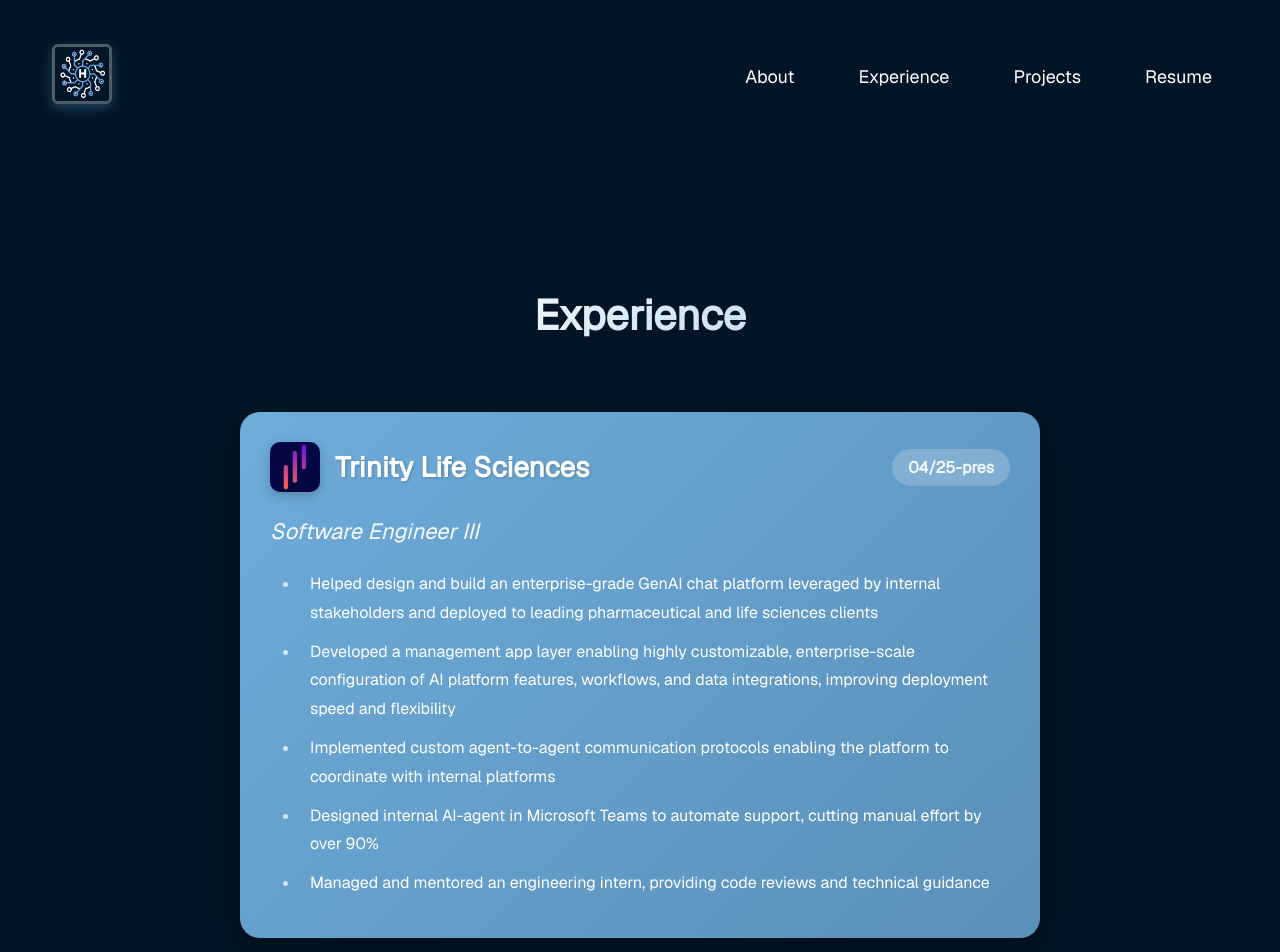
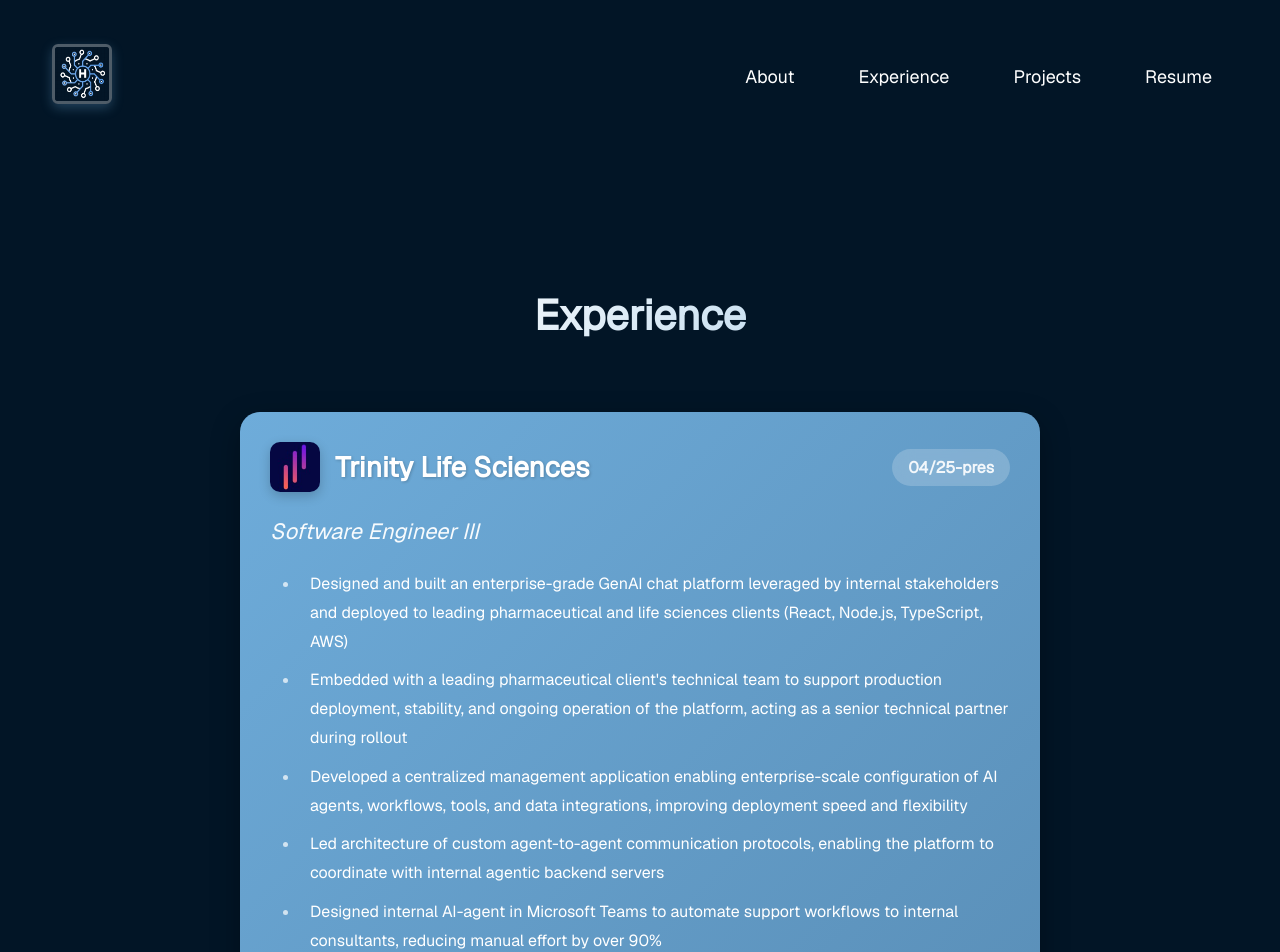
Before and after one commit to Harry-Schlechter/personal-site, a React (Create React App) app in the folder my-app/: page /experience in a window 1280 px wide. Shown: the top 952 px of the page. Built offline with nearby package versions, Linux system fonts and the light colour scheme.

Commit message:
fix: experience

```diff
--- a/my-app/src/pages/Experience.tsx
+++ b/my-app/src/pages/Experience.tsx
@@ -30,11 +30,12 @@
                 </div>
                 <div className="botBox">
                     <ul>
-                        <li>Helped design and build an enterprise-grade GenAI chat platform leveraged by internal stakeholders and deployed to leading pharmaceutical and life sciences clients</li>
-                        <li>Developed a management app layer enabling highly customizable, enterprise-scale configuration of AI platform features, workflows, and data integrations, improving deployment speed and flexibility</li>
-                        <li>Implemented custom agent-to-agent communication protocols enabling the platform to coordinate with internal platforms</li>
-                        <li>Designed internal AI-agent in Microsoft Teams to automate support, cutting manual effort by over 90%</li>
-                        <li>Managed and mentored an engineering intern, providing code reviews and technical guidance</li>
+                        <li>Designed and built an enterprise-grade GenAI chat platform leveraged by internal stakeholders and deployed to leading pharmaceutical and life sciences clients (React, Node.js, TypeScript, AWS)</li>
+                        <li>Embedded with a leading pharmaceutical client's technical team to support production deployment, stability, and ongoing operation of the platform, acting as a senior technical partner during rollout</li>
+                        <li>Developed a centralized management application enabling enterprise-scale configuration of AI agents, workflows, tools, and data integrations, improving deployment speed and flexibility</li>
+                        <li>Led architecture of custom agent-to-agent communication protocols, enabling the platform to coordinate with internal agentic backend servers</li>
+                        <li>Designed internal AI-agent in Microsoft Teams to automate support workflows to internal consultants, reducing manual effort by over 90%</li>
+                        <li>Managed and mentored an intern, providing technical guidance and architectural direction</li>
                     </ul>
                 </div>
             </div>
```
